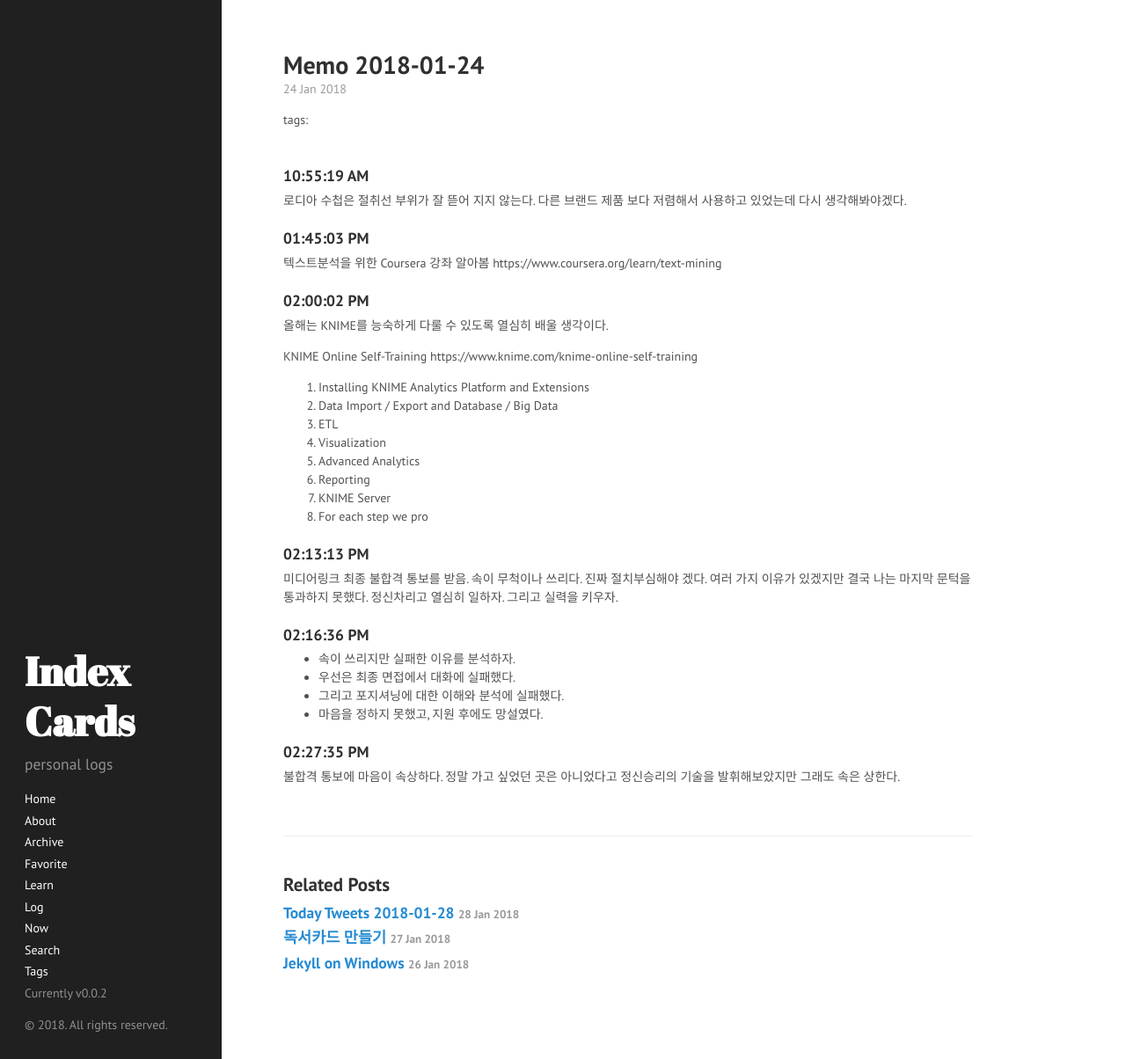
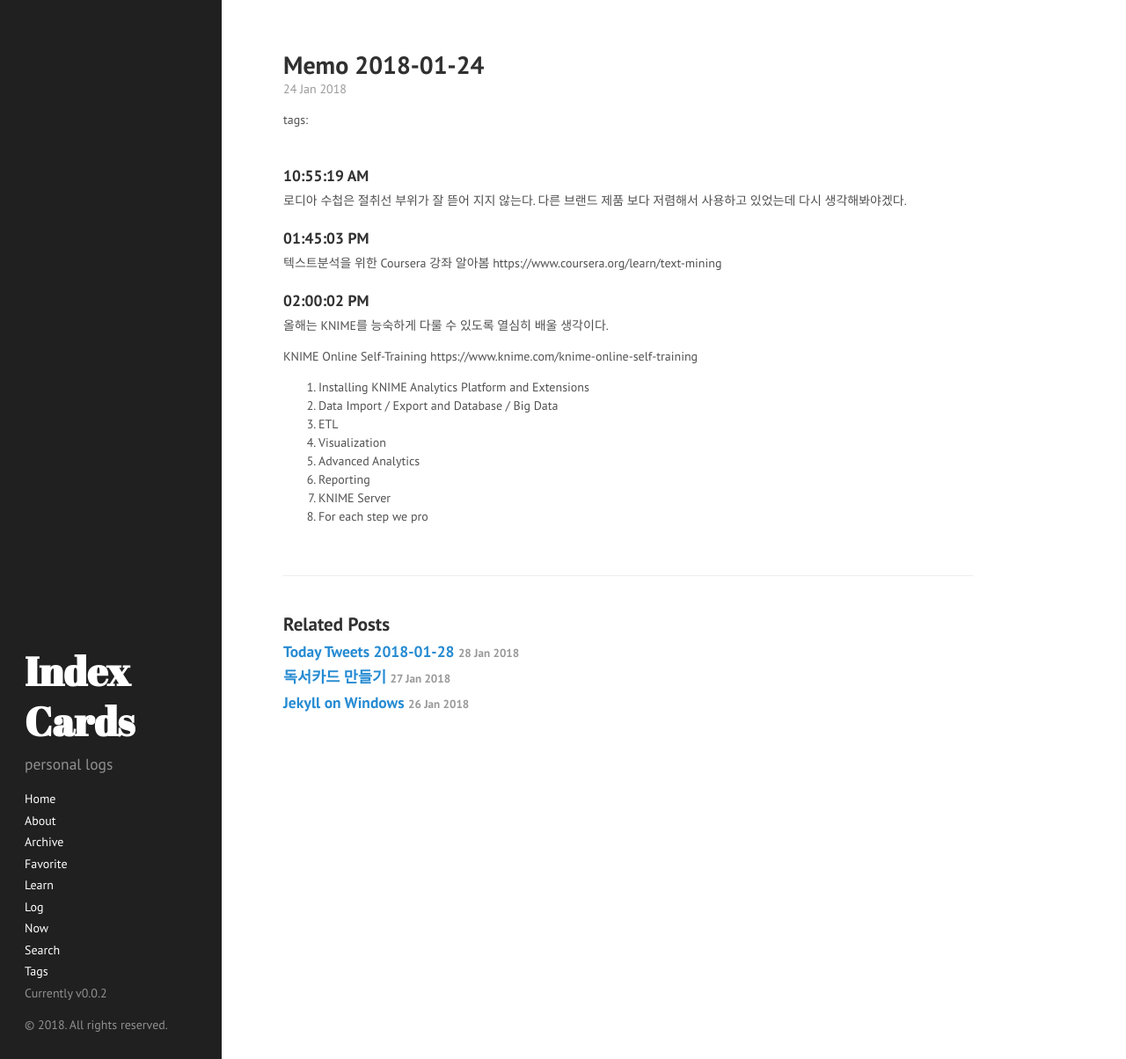
Before and after one commit to walterkwon/BAK_moo99.github.io, a Jekyll site: the page built from _posts/2018/2018-01-24-memo-2018-01-24.markdown, in a window 1280 px wide and 1204 px high. Shown: the whole window at 88% size. Built offline with Jekyll 4.4.1, drawn with Linux system fonts in a browser that asks for light colours.

Commit message:
사적인 내용 삭제

```diff
--- a/_posts/2018/2018-01-24-memo-2018-01-24.markdown
+++ b/_posts/2018/2018-01-24-memo-2018-01-24.markdown
@@ -28,24 +28,3 @@ https://www.knime.com/knime-online-self-training
 6. Reporting
 7. KNIME Server
 8. For each step we pro
-
-
-### 02:13:13 PM
-미디어링크 최종 불합격 통보를 받음.
-속이 무척이나 쓰리다.
-진짜 절치부심해야 겠다.
-여러 가지 이유가 있겠지만 결국 나는 마지막 문턱을 통과하지 못했다.
-정신차리고 열심히 일하자.
-그리고 실력을 키우자.
-
-
-### 02:16:36 PM
-- 속이 쓰리지만 실패한 이유를 분석하자.
-- 우선은 최종 면접에서 대화에 실패했다.
-- 그리고 포지셔닝에 대한 이해와 분석에 실패했다.
-- 마음을 정하지 못했고, 지원 후에도 망설였다.
-
-### 02:27:35 PM
-불합격 통보에 마음이 속상하다.
-정말 가고 싶었던 곳은 아니었다고 정신승리의 기술을 발휘해보았지만
-그래도 속은 상한다.
```
